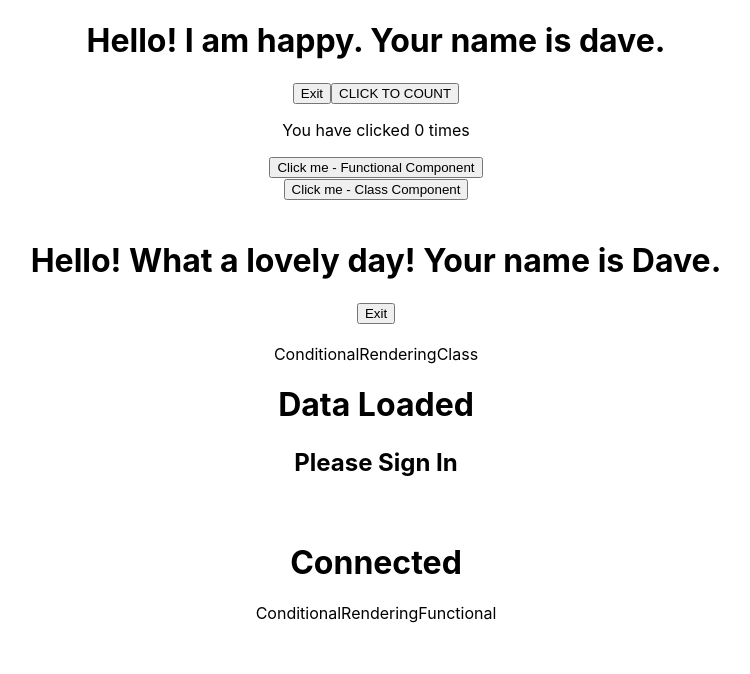
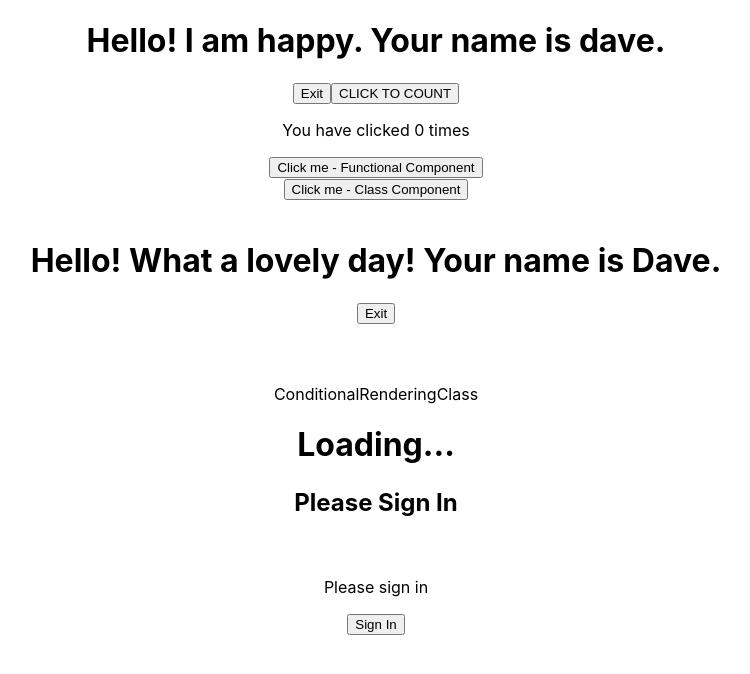
Before and after one commit to andrewcargill/gitpod-react, a React (Create React App) app in the folder my-app/: page / in a window 1280 px wide. Shown: the top 674 px of the page, without its empty margins (264-1014 px from the left). Built offline with nearby package versions, Linux system fonts and the light colour scheme.

Commit message:
Child to Parent state change

```diff
--- a/my-app/src/App.js
+++ b/my-app/src/App.js
@@ -6,6 +6,9 @@
 import EventBinding from './components/EventBinding';
 import ConditionalRenderingClass from './components/ConditionalRenderingClass';
 import ConditionalRenderingFunctional from './components/ConditionalRenderingFunctional';
+import NestingComponents from './components/NestingComponents';
+import MethodsAsPropsChild from './components/MethodsAsPropsChild';
+import MethodsAsPropsParent from './components/MethodsAsPropParent';
 
 function App() {
   return (
@@ -16,9 +19,13 @@
       <br />
       <EventBinding greeting="What a lovely day!" name="Dave"/>
       <br />
-      <ConditionalRenderingClass />
+      {/* <ConditionalRenderingClass /> */}
       <br />
-      <ConditionalRenderingFunctional connected={true} />
+      {/* <ConditionalRenderingFunctional connected={true} /> */}
+      <br />
+      <NestingComponents />
+      <br />
+      <MethodsAsPropsParent />
     </div>
   );
 }
--- /dev/null
+++ b/my-app/src/components/MethodsAsPropParent.js
@@ -0,0 +1,39 @@
+import React, { Component } from 'react'
+import MethodsAsPropsChild from './MethodsAsPropsChild'
+
+class MethodsAsPropsParent extends Component {
+    constructor(props) {
+        super(props)
+        this.state = {
+            isLoggedIn: false,
+        }
+    }
+
+    handleSignIn = () => {
+        this.setState({
+            isLoggedIn: true
+        })
+        console.log(this.state.isLoggedIn)
+    }
+
+    handleSignOut = () => {
+        this.setState({
+            isLoggedIn: false
+        })
+        console.log(this.state.isLoggedIn)
+    }
+
+    render() {
+        return (
+            <div>
+                <MethodsAsPropsChild
+                    isLoggedIn={this.state.isLoggedIn}
+                    handleSignIn={this.handleSignIn}
+                    handleSignOut={this.handleSignOut}
+                    />
+            </div>
+        )
+    }
+}
+
+export default MethodsAsPropsParent
--- /dev/null
+++ b/my-app/src/components/MethodsAsPropsChild.js
@@ -0,0 +1,28 @@
+import React from 'react'
+
+function MethodsAsPropsChild(props) {
+    return (
+        <div>
+            {
+                props.isLoggedIn ? (
+                    <div>
+                        <p>Welcome to the site! Please complete the steps below:</p>
+                        <ol>
+                            <li>Confirm your email</li>
+                            <li>Complete your profile</li>
+                            <li>Subscribe to the newsletter</li>
+                        </ol>
+                        <button onClick={props.handleSignOut}>Sign Out</button>
+                    </div>
+                ) : (
+                    <div>
+                    <p>Please sign in</p>
+                    <button onClick={props.handleSignIn}>Sign In</button>
+                    </div>
+                )
+            }
+        </div>
+    )
+}
+
+export default MethodsAsPropsChild
--- /dev/null
+++ b/my-app/src/components/NestingComponents.js
@@ -0,0 +1,31 @@
+import React, { Component } from 'react'
+import UserMessage from './UserMessage'
+import UserData from './UserData'
+
+export class NestingComponents extends Component {
+    constructor(props) {
+      super(props)
+
+      this.state = {
+         isLoaded: false,
+         isLoggedIn: false
+      }
+    }
+  render() {
+    return (
+      <div>
+
+        <div>
+            ConditionalRenderingClass
+        </div>
+        <div>
+            <UserData isLoaded={this.state.isLoaded} />
+            <UserMessage isLoggedIn={this.state.isLoggedIn}/>
+        </div>
+
+      </div>
+    )
+  }
+}
+
+export default NestingComponents
--- /dev/null
+++ b/my-app/src/components/UserData.js
@@ -0,0 +1,11 @@
+import React from 'react'
+
+function UserData(props) {
+  return (
+    <div>
+        <h1>{props.isLoaded ? 'Data Loaded' : 'Loading... '}</h1>
+    </div>
+  )
+}
+
+export default UserData
--- /dev/null
+++ b/my-app/src/components/UserMessage.js
@@ -0,0 +1,26 @@
+import React from 'react'
+
+function UserMessage(props) {
+  return (
+    <div>
+        <h2>
+            {
+                props.isLoggedIn ? (
+                    <div>
+                        <p>welcome to the site. Please complete the steps below:</p>
+                        <ol>
+                            <li>Confirm Email</li>
+                            <li>Complete Profile</li>
+                            <li>Subscribe to newsletter</li>
+                        </ol>
+                    </div>
+                ): (
+                    <p>Please Sign In</p>
+                )
+            }
+        </h2>
+    </div>
+  )
+}
+
+export default UserMessage
```
